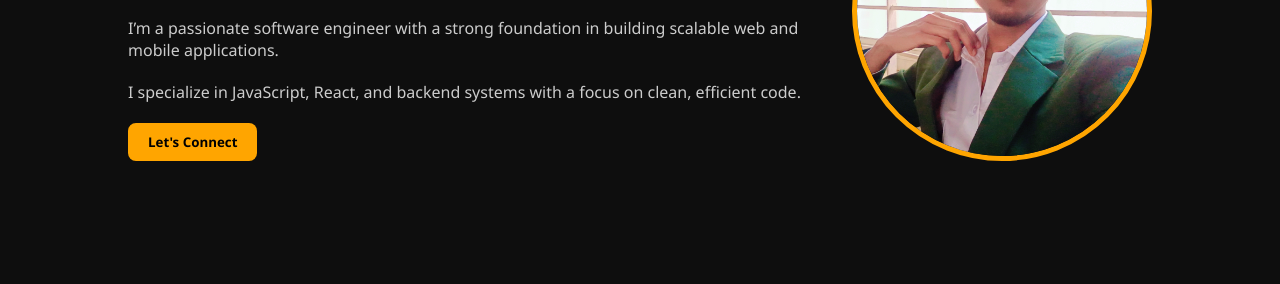
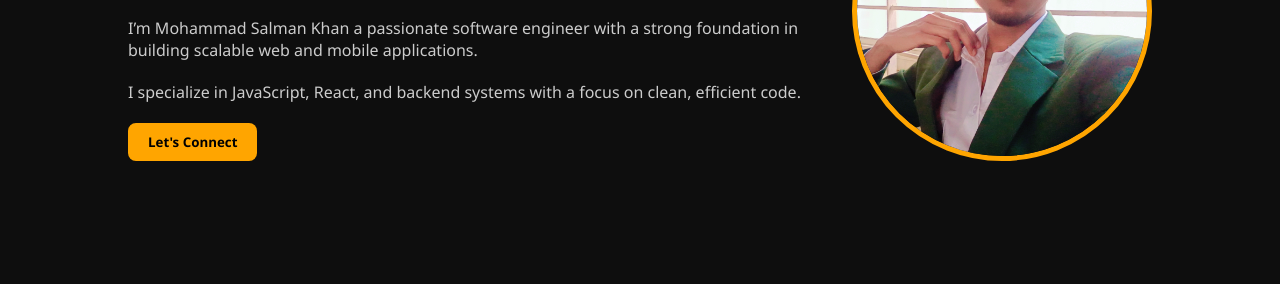
Before and after one commit to BravoCoders/MohammadSalmanKhan_LetsUpgradeFrontendSprint, a plain HTML site: page index.html in a window 1280 px wide. Shown: the part 304-588 px from the top of the page. Drawn offline with Linux system fonts and the light colour scheme.

Commit message:
Update index.html

```diff
--- a/index.html
+++ b/index.html
@@ -22,7 +22,7 @@
   <section class="hero">
     <div class="hero-text">
       <h1><span>Software Engineer & </span> <br />Web Developer</h1>
-      <p>I’m a passionate software engineer with a strong foundation in building scalable web and mobile applications.</p>
+      <p>I’m Mohammad Salman Khan a passionate software engineer with a strong foundation in building scalable web and mobile applications.</p>
       <p> I specialize in JavaScript, React, and backend systems with a focus on clean, efficient code.</p>
       <button>Let's Connect</button>
     </div>
```
